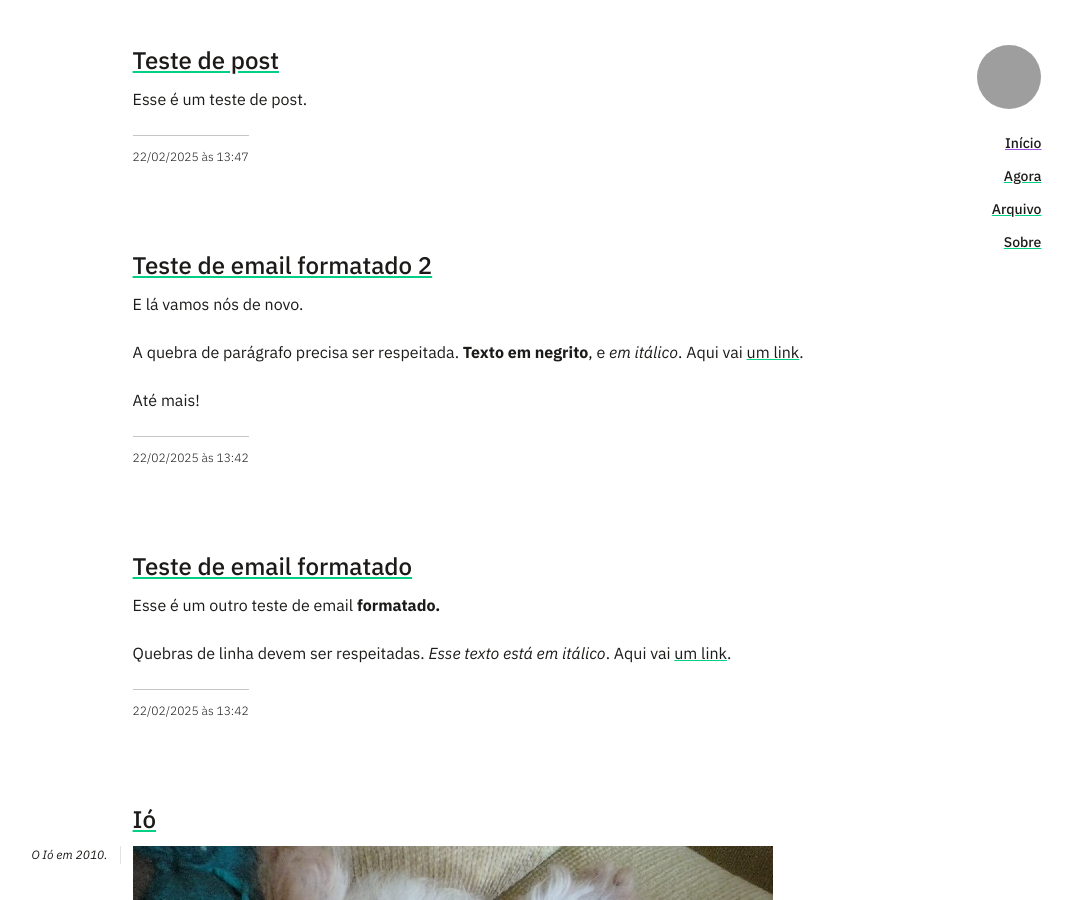
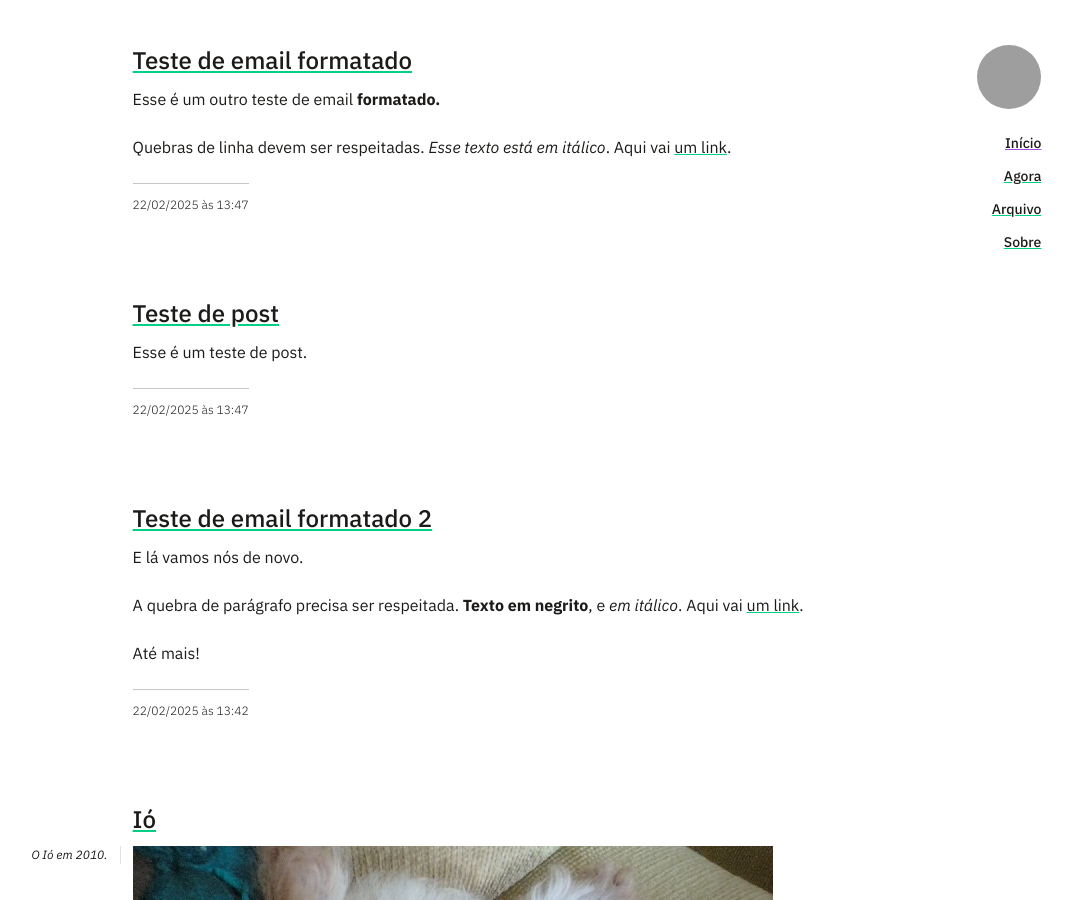
Before and after one commit to arthrfrts/arthrfrts, a Jekyll site: the page built from index.html, in a window 1280 px wide and 900 px high. Shown: the whole window, without its empty margins (53-1125 px from the left). Built offline with Jekyll 4.4.1, drawn with Linux system fonts in a browser that asks for light colours; some web fonts are replaced; a script that is not in the unit is left out; part of the change alters nothing that is shown; grey boxes are pictures that could not be loaded.

Commit message:
Adding post teste-de-email-formatado via JekyllMail

```diff
--- a/_posts/2025-02-22-teste-de-email-formatado.md
+++ b/_posts/2025-02-22-teste-de-email-formatado.md
@@ -1,12 +1,12 @@
 ---
 title: 'Teste de email formatado'
-date: 2025-02-22 16:42:49
+date: 2025-02-22 16:47:48
 format: html
 layout: post
 markup: markdown
 name: 2025-02-22-teste-de-email-formatado.md
 published: true
-time: 2025-02-22 16:42:49 -0300
+time: 2025-02-22 16:47:48 -0300
 title: Teste de email formatado
 ---
 <html><head><meta http-equiv="content-type" content="text/html; charset=utf-8"></head><body dir="auto"><div dir="ltr">Esse é um outro teste de email <b>formatado.</b></div><div dir="ltr"><b><br></b></div><div dir="ltr">Quebras de linha devem ser respeitadas. <i>Esse texto está em itálico</i>. Aqui vai&nbsp;<a href="https://arthr.me">um link</a>.</div></body></html>
```
